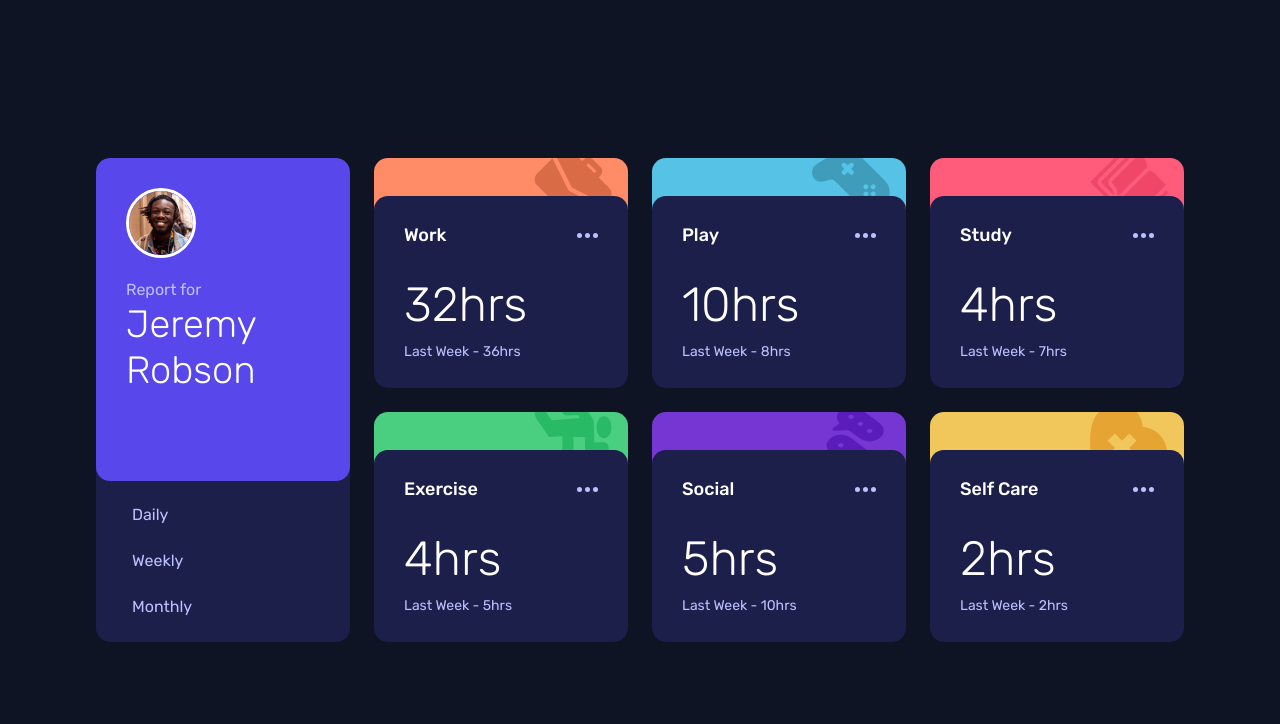
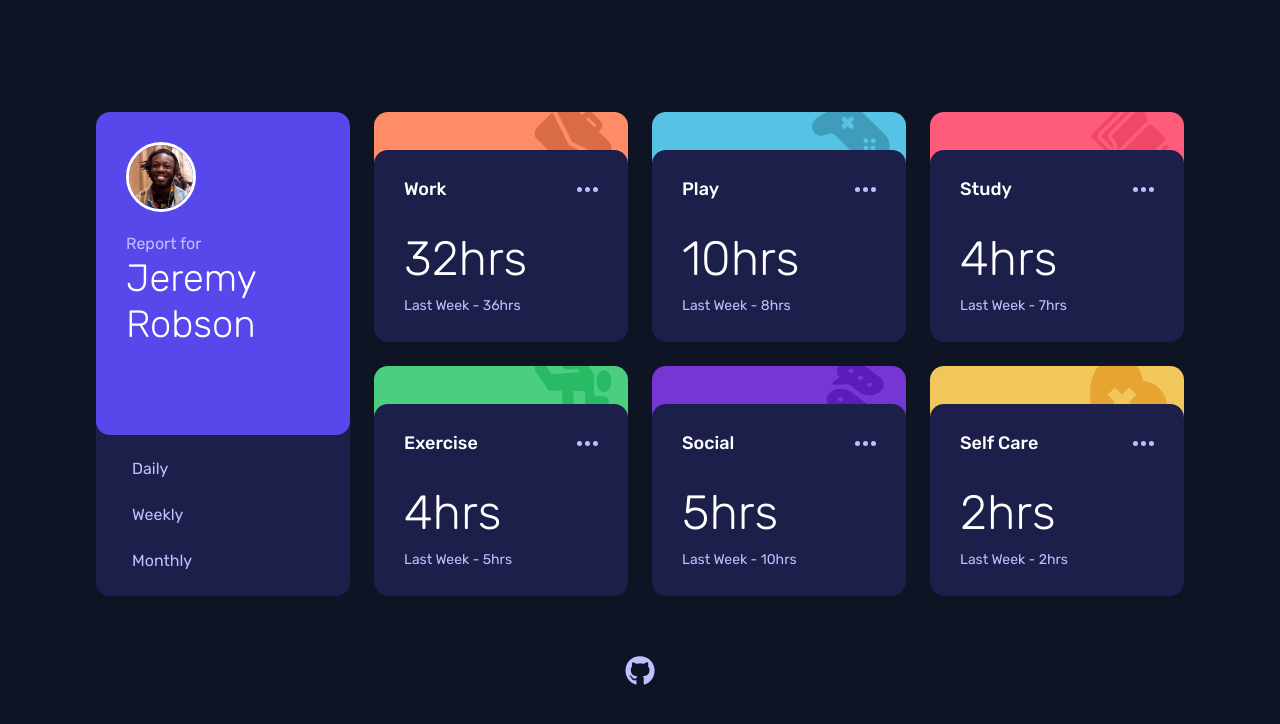
Before and after one commit to robinjmm/time-tracking-dashboard, a website built with Vite: page index.html in a window 1280 px wide. Built offline with nearby package versions, Linux system fonts and the light colour scheme.

Commit message:
Add link to GitHub repo

```diff
--- a/index.html
+++ b/index.html
@@ -11,6 +11,19 @@
 	<link rel="icon" type="image/png" sizes="16x16" href="/favicon/favicon-16x16.png">
 
 	<title>Time Tracking Dashboard</title>
+
+	<!-- Font Awesome -->
+	<link rel="preload" href="node_modules/@fortawesome/fontawesome-free/css/fontawesome.css" as="style"
+		  onload="this.onload=null;this.rel='stylesheet'">
+	<noscript>
+		<link rel="stylesheet" href="node_modules/@fortawesome/fontawesome-free/css/fontawesome.css">
+	</noscript>
+
+	<link rel="preload" href="node_modules/@fortawesome/fontawesome-free/css/brands.css" as="style"
+		  onload="this.onload=null;this.rel='stylesheet'">
+	<noscript>
+		<link rel="stylesheet" href="node_modules/@fortawesome/fontawesome-free/css/brands.css">
+	</noscript>
 
 	<!-- Custom Styles -->
 	<link rel="stylesheet" href="./scss/styles.scss">
@@ -146,5 +159,12 @@
 		</article>
 	</main>
 
+	<footer>
+		<a href="https://github.com/robinjmm/time-tracking-dashboard" target="_blank" title="GitHub Repo Link"
+		   rel="noopener noreferrer">
+			<i class="fa-brands fa-github"></i>
+		</a>
+	</footer>
+
 </body>
 </html>
--- a/scss/components/_cards.scss
+++ b/scss/components/_cards.scss
@@ -1,7 +1,7 @@
 @use "../base/variables" as *;
 
 .card {
-	inline-size: min(90%, toRem(327));
+	width: min(90%, toRem(330));
 	margin-inline: auto;
 	font-family: var(--ff-primary);
 	color: var(--text-primary);
--- /dev/null
+++ b/scss/components/_fa-icons.scss
@@ -0,0 +1,7 @@
+@use "../base/variables" as *;
+
+.fa-github {
+	font-size: toRem(30);
+	cursor: pointer;
+	color: var(--text-primary);
+}
--- a/scss/layout/_home.scss
+++ b/scss/layout/_home.scss
@@ -1,6 +1,14 @@
 @use "../base/variables" as *;
 
 body {
+	display: flex;
+	flex-direction: column;
+	justify-content: center;
 	background-color: var(--bg-body);
 	padding-block: toRem(80);
 }
+
+footer {
+	margin-top: toRem(60);
+	text-align: center;
+}
--- a/scss/layout/_media-queries.scss
+++ b/scss/layout/_media-queries.scss
@@ -20,12 +20,6 @@
 }
 
 @media (min-width: 75rem) {
-	body {
-		display: flex;
-		justify-content: center;
-		align-items: center;
-	}
-
 	main {
 		display: grid;
 		grid-template-columns: repeat(4, toRem(254));
--- a/scss/styles.scss
+++ b/scss/styles.scss
@@ -8,4 +8,6 @@
 
 @use "components/buttons";
 
+@use "components/fa-icons";
+
 @use "layout/media-queries";
```
